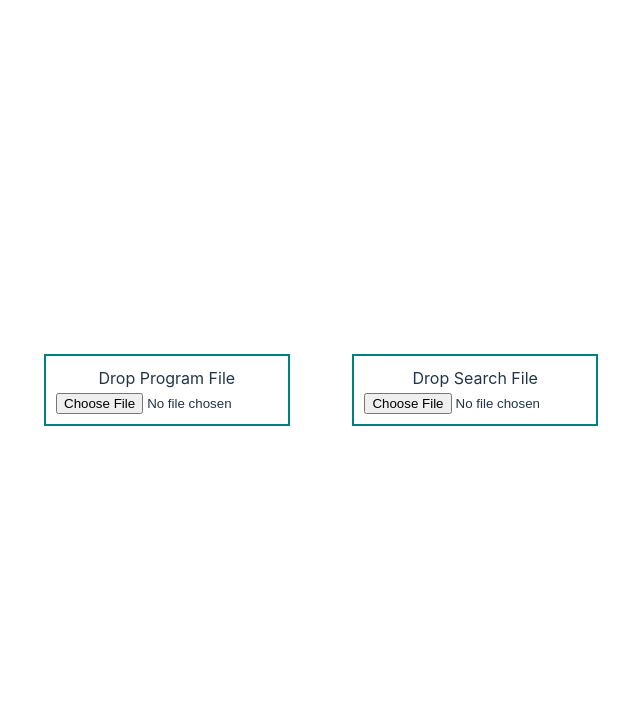
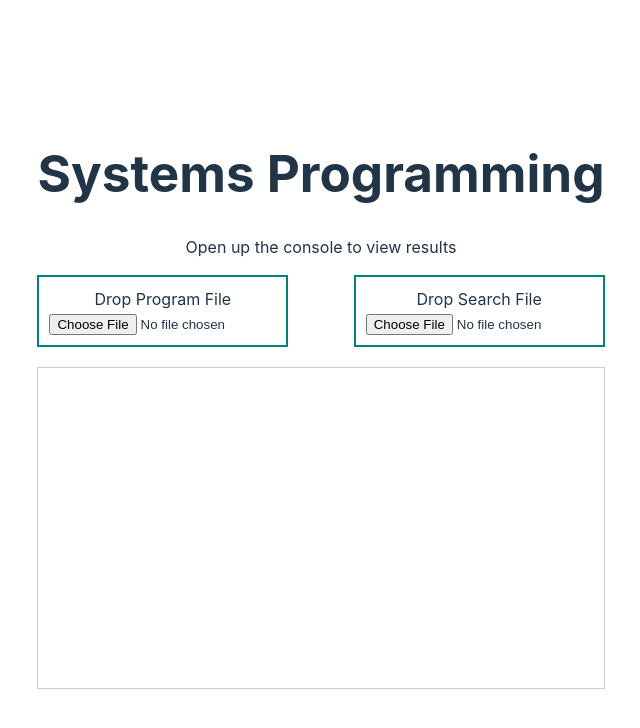
Before and after one commit to Ndukzz/SystemsProgramming, a React (Vite) app: page / in a window 1280 px wide. Shown: the top 728 px of the page, without its empty margins (319-959 px from the left). Built offline with nearby package versions, Linux system fonts and the light colour scheme.

Commit message:
Add files via upload

```diff
--- a/src/App.jsx
+++ b/src/App.jsx
@@ -1,14 +1,93 @@
-import { useState } from 'react'
+import React, { useEffect, useState } from "react";
 import FileInputComponent from './LoadFile'
 import './App.css'
-import LoadSearchFile from './LoadSearchFile'
 
-function App() {
-  const [count, setCount] = useState(0)
+// Component to display logs and tables
+const ConsoleLogDisplay = () => {
+  const [logs, setLogs] = useState([]);
+
+  useEffect(() => {
+    // Store original console functions
+    const originalConsoleLog = console.log;
+    const originalConsoleTable = console.table;
+
+    // Override console.log
+    console.log = function (...args) {
+      // Call the original console.log
+      originalConsoleLog.apply(console, args);
+
+      // Add new log message to the state
+      setLogs((prevLogs) => [...prevLogs, { type: "log", content: args.join(" ") }]);
+    };
+
+    // Override console.table
+    console.table = function (tableData) {
+      // Call the original console.table
+      originalConsoleTable.apply(console, [tableData]);
+
+      // Convert table data into a table format and add to state
+      const tableHeaders = Object.keys(tableData[0] || {});
+      const tableRows = tableData.map((row) => Object.values(row));
+
+      setLogs((prevLogs) => [
+        ...prevLogs,
+        {
+          type: "table",
+          headers: tableHeaders,
+          rows: tableRows,
+        },
+      ]);
+    };
+
+    // Cleanup: Restore original console.log and console.table
+    return () => {
+      console.log = originalConsoleLog;
+      console.table = originalConsoleTable;
+    };
+  }, []);
 
   return (
+    <div style={{ backgroundColor: "#0000", padding: "10px", border: "1px solid #ccc", height: "300px", overflowY: "auto", fontFamily: "monospace" }}>
+      {logs.map((log, index) =>
+        log.type === "log" ? (
+          // Render normal log messages
+          <div key={index}>{log.content}</div>
+        ) : (
+          // Render table logs with all flags (including iflag and mflag)
+          <div key={index} style={{ marginTop: "10px" }}>
+            <table border="1" cellPadding="5" cellSpacing="0" style={{ width: "100%", marginBottom: "10px", borderCollapse: "collapse" }}>
+              <thead>
+                <tr>
+                  {log.headers.map((header, headerIndex) => (
+                    <th key={headerIndex}>{header}</th>
+                  ))}
+                </tr>
+              </thead>
+              <tbody>
+                {log.rows.map((row, rowIndex) => (
+                  <tr key={rowIndex}>
+                    {row.map((cell, cellIndex) => (
+                      <td key={cellIndex}>{cell}</td>
+                    ))}
+                  </tr>
+                ))}
+              </tbody>
+            </table>
+          </div>
+        )
+      )}
+    </div>
+  );
+};
+
+// Example usage in a React app
+const App = () => {
+  return (
     <>
+    <h1>Systems Programming</h1>
+    <p>Open up the console to view results</p>
     <FileInputComponent />
+    <ConsoleLogDisplay />
     </>
   )
 }
```
